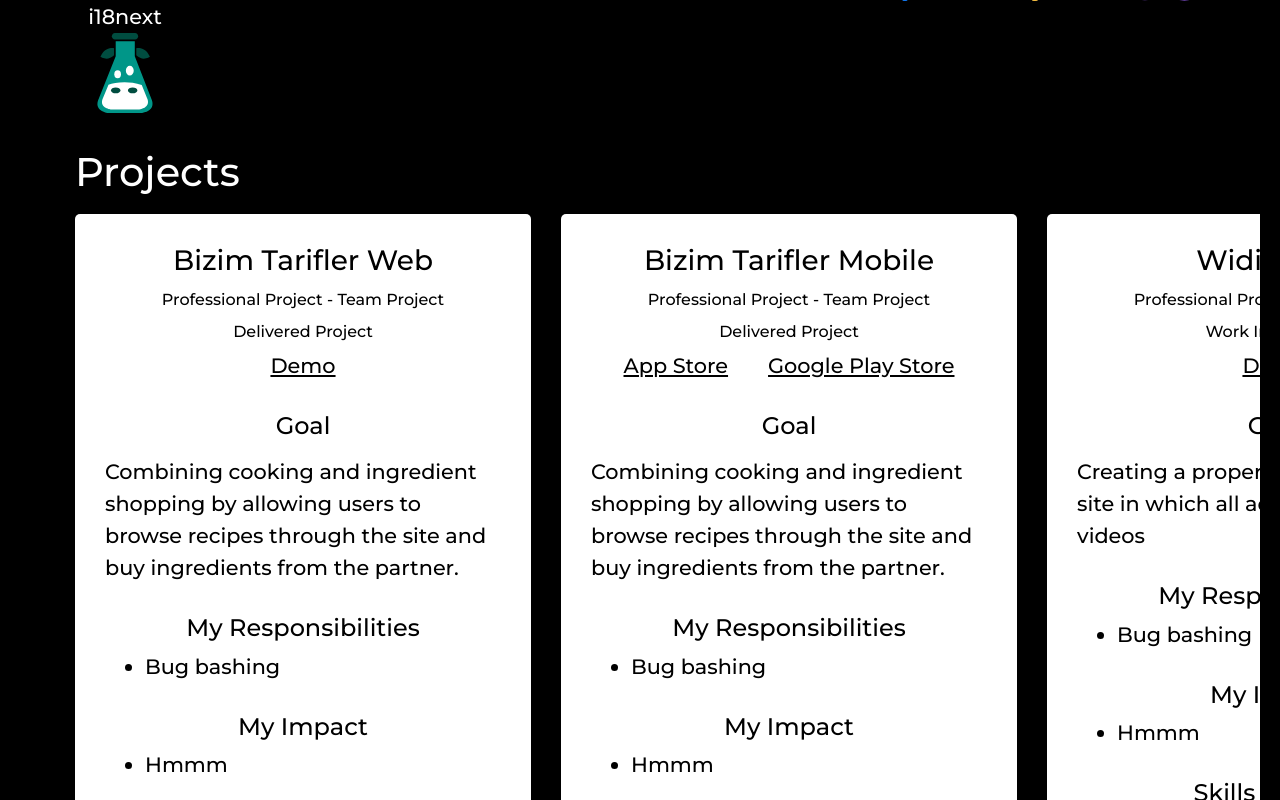
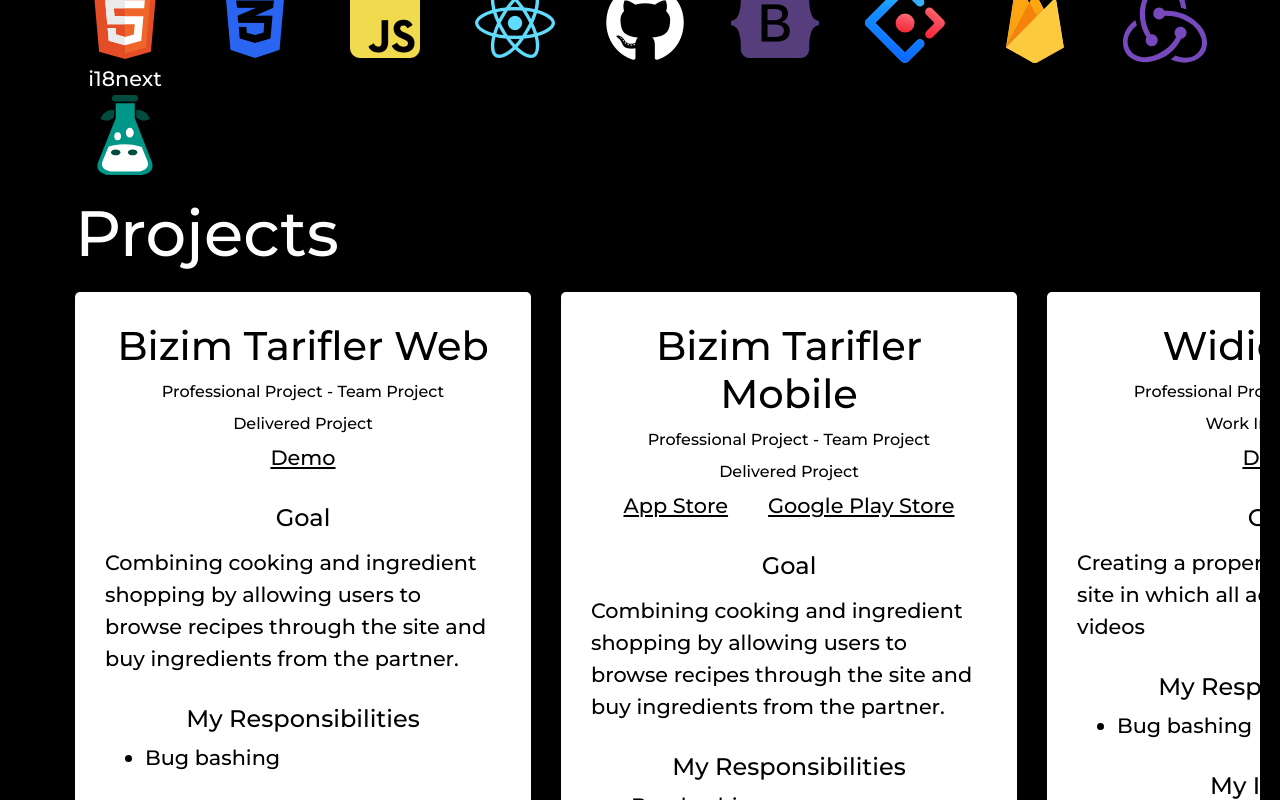
Before and after one commit to tmansuroglu/portfolio, a React (Create React App) app: page / in a window 1280 px wide. Shown: the part 1600-2400 px from the top of the page. Built offline with nearby package versions, Linux system fonts and the light colour scheme.

Commit message:
style: adjust header font sizes

```diff
--- a/src/assets/_global-stlyes.scss
+++ b/src/assets/_global-stlyes.scss
@@ -19,14 +19,22 @@ body {
 }
 
 h1 {
-  color: white;
+  font-size: 5rem;
+}
+
+h2 {
   font-size: 4rem;
 }
 
-h2 {
+h3 {
   font-size: 2.5rem;
-  padding-top: 15px;
-  padding-bottom: 10px;
+}
+
+h4 {
+  font-size: 1.5rem;
+}
+
+h5 {
 }
 
 a {
--- a/src/components/Introduction/index.jsx
+++ b/src/components/Introduction/index.jsx
@@ -16,7 +16,7 @@ const Introduction = () => (
       />
     </div>
     <div className="text-container">
-      <h1 className="name">Tarkan Mansuroğlu</h1>
+      <h1>Tarkan Mansuroğlu</h1>
       <Typical
         className="loop"
         steps={[
--- a/src/components/Introduction/index.scss
+++ b/src/components/Introduction/index.scss
@@ -1,7 +1,3 @@
-.name {
-  font-size: 5rem;
-}
-
 .loop {
   height: 55px;
   margin-top: 30px;
--- a/src/containers/Projects/index.jsx
+++ b/src/containers/Projects/index.jsx
@@ -3,6 +3,7 @@ import { Container } from 'react-bootstrap';
 import { Swiper, SwiperSlide } from 'swiper/react';
 import ProjectCard from '../../components/ProjectCard';
 import dataArr from './data';
+import './index.scss';
 
 const swipers = dataArr.map((data) => (
   <SwiperSlide key={data.title}>
@@ -26,12 +27,7 @@ const swipers = dataArr.map((data) => (
 const Projects = () => (
   <Container>
     <h2 id="projects">Projects</h2>
-    <Swiper
-      spaceBetween={30}
-      slidesPerView={2.5}
-      onSlideChange={() => console.log('slide change')}
-      onSwiper={(swiper) => console.log(swiper)}
-    >
+    <Swiper className="swiper-container" spaceBetween={30} slidesPerView={2.5}>
       {swipers}
     </Swiper>
   </Container>
--- /dev/null
+++ b/src/containers/Projects/index.scss
@@ -0,0 +1,3 @@
+.swiper-container {
+  margin-top: 20px;
+}
```
